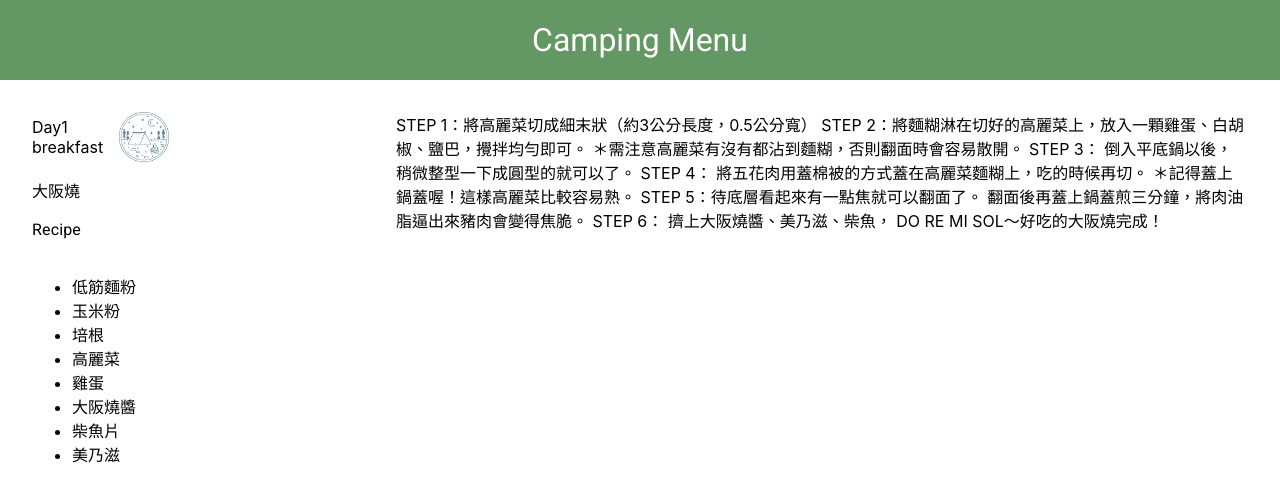
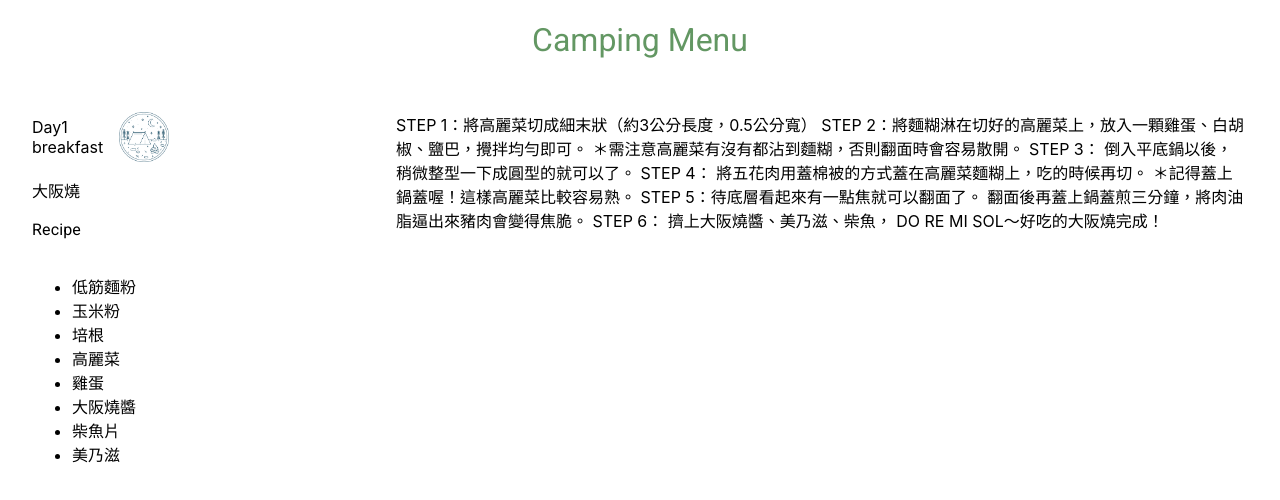
Before and after one commit to JosephT5566/campingRecipe20211010, a Next.js app: page / in a window 1280 px wide. Shown: the top 500 px of the page. Built offline with nearby package versions, Linux system fonts and the light colour scheme.

Commit message:
modify header style

```diff
--- a/src/views/layout/Header.tsx
+++ b/src/views/layout/Header.tsx
@@ -8,11 +8,11 @@ const useStyle = makeStyles((theme) => ({
 		padding: '0.5em',
 		display: 'grid',
 		placeItems: 'center',
-		backgroundColor: theme.palette.primary.main,
+		backgroundColor: theme.palette.common.white,
 		'& a': {
 			fontSize: '2em',
 			fontFamily: theme.typography.fontFamily,
-			color: theme.palette.common.white,
+			color: theme.palette.primary.main,
 		},
 	},
 }));
```
